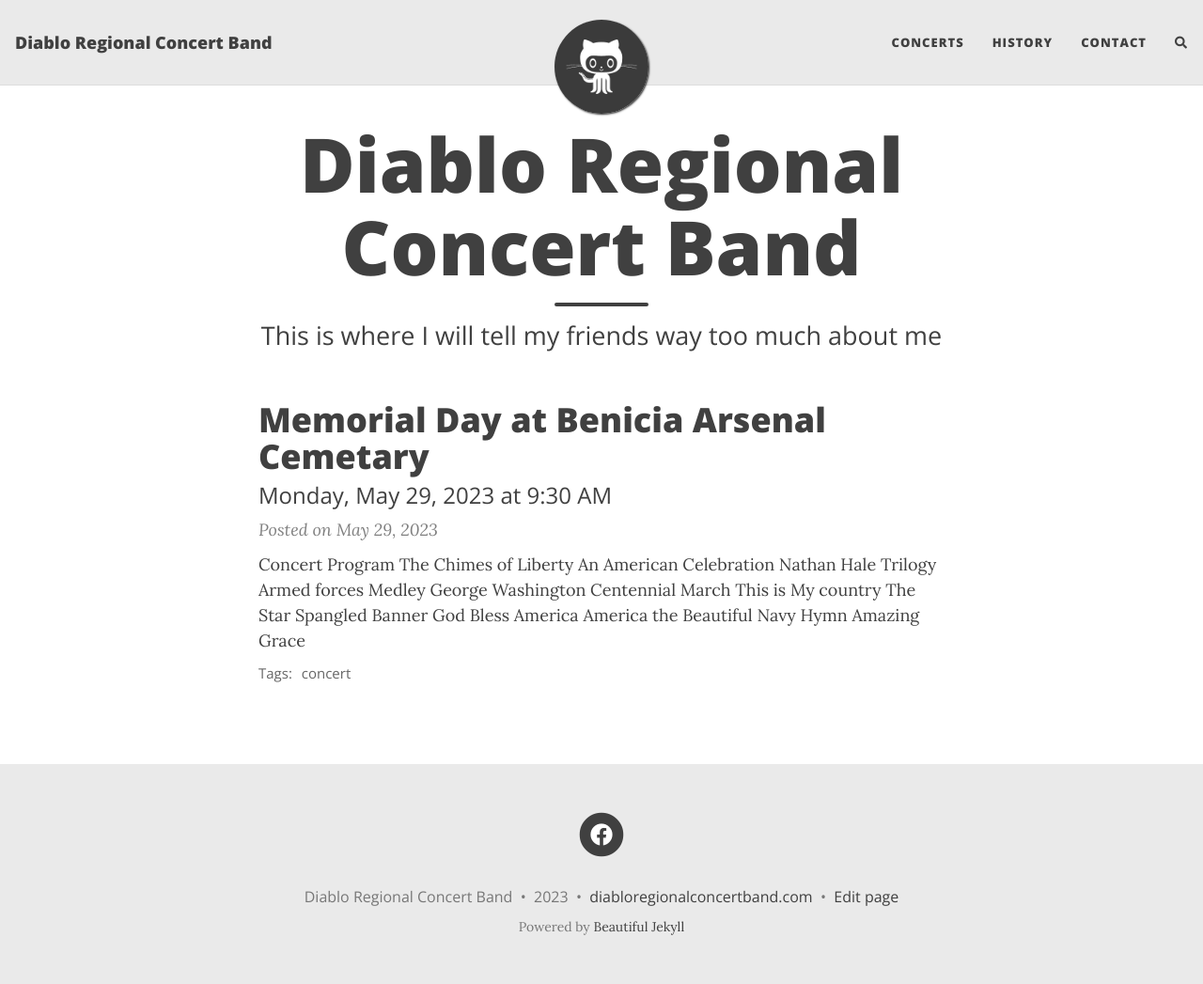
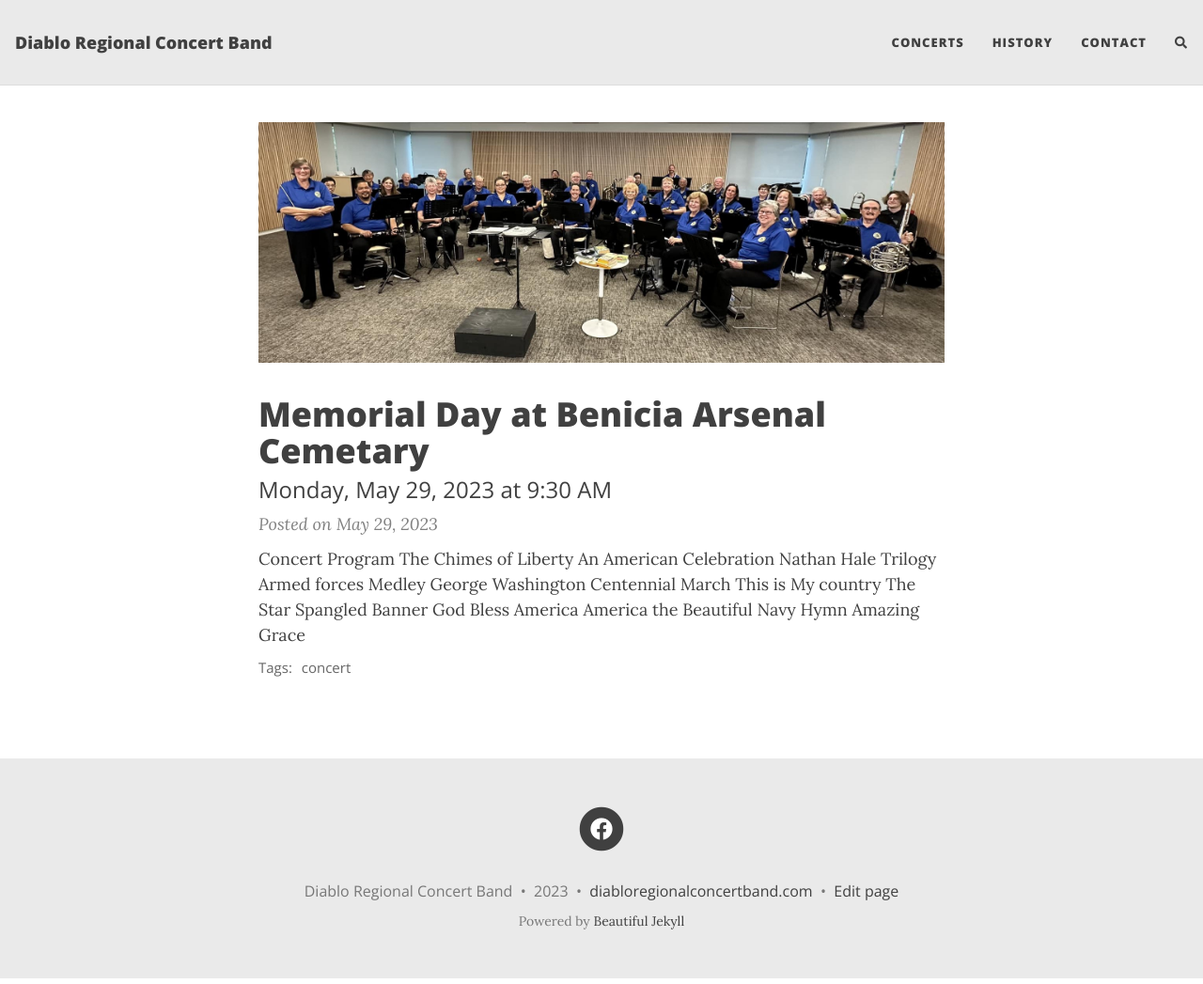
Before and after one commit to myronalam/drcb, a Jekyll site: the page built from index.html, in a window 1280 px wide and 1047 px high. Shown: the whole window at 94% size. Built offline with Jekyll 4.4.1, drawn with Linux system fonts in a browser that asks for light colours; nearby versions of some CDN libraries; the list of posts is cut into pages by our own code; comment, search, counter and statistics services are not loaded.

Commit message:
update home, remove avatar

```diff
--- a/_config.yml
+++ b/_config.yml
@@ -20,7 +20,7 @@ author: Diablo Regional Concert Band
 ###############################################
 
 navbar-links:
-  Concerts: "aboutme"
+  Concerts: "concerts"
   History: "history"
   Contact: "contact"
 
@@ -30,7 +30,7 @@ navbar-links:
 
 # Image to show in the navigation bar - works best with a square image
 # Remove this parameter if you don't want an image in the navbar
-avatar: "/assets/img/avatar-icon.png"
+# avatar: "/assets/img/avatar-icon.png"
 
 # By default, the image is cut into a circle. You can disable this behaviour by setting 'round-avatar: false'
 round-avatar: true
--- a/index.html
+++ b/index.html
@@ -1,5 +1,8 @@
 ---
 layout: home
-title: Diablo Regional Concert Band
-subtitle: This is where I will tell my friends way too much about me
+title:
+subtitle:
 ---
+<div class="text-center">
+     <img src="{{ 'assets/img/band.jpg' | relative_url }}" alt="Portrait of Band" />
+</div>
```
Also changed, not shown: assets/img/band.jpg (renamed from assets/images/band.jpg).
